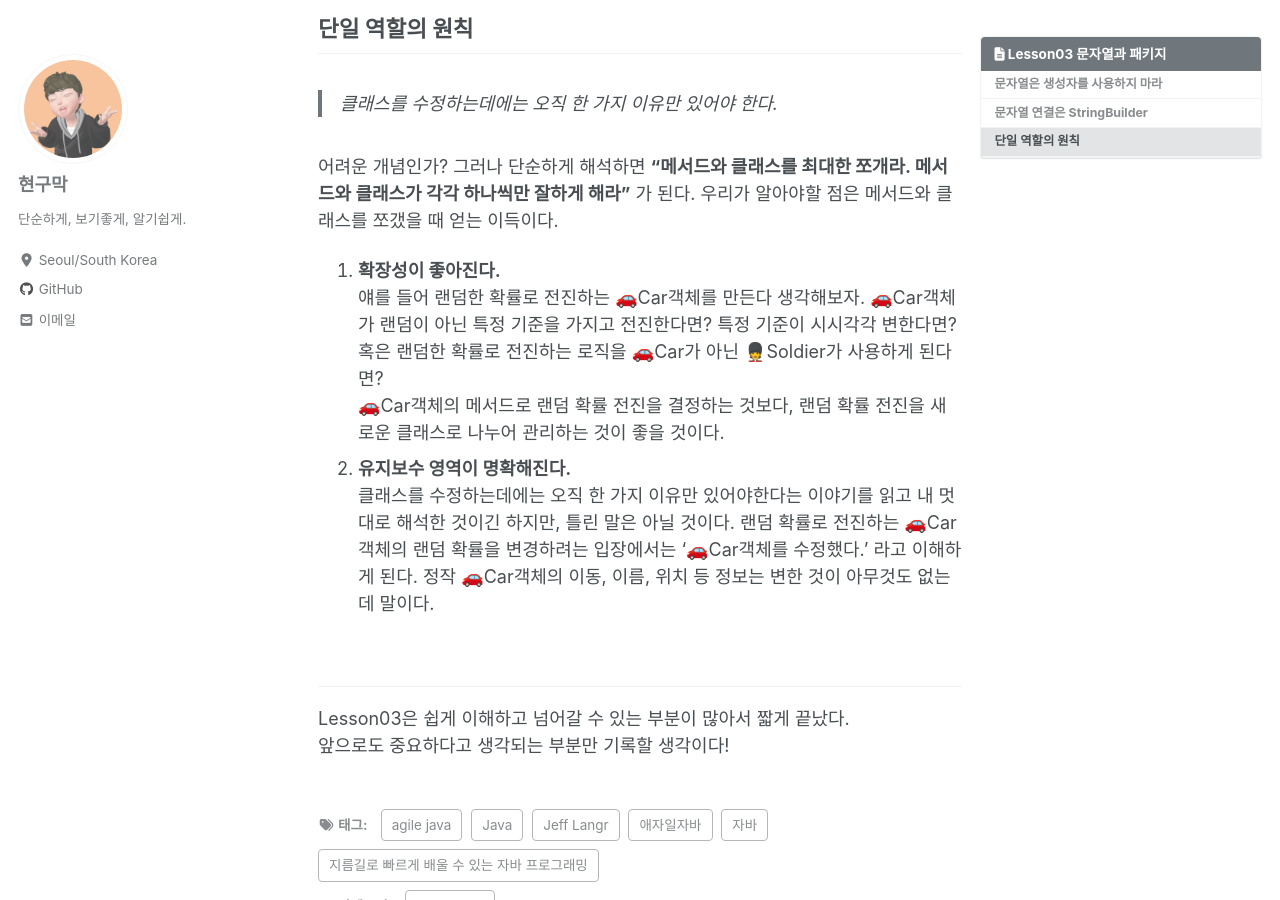
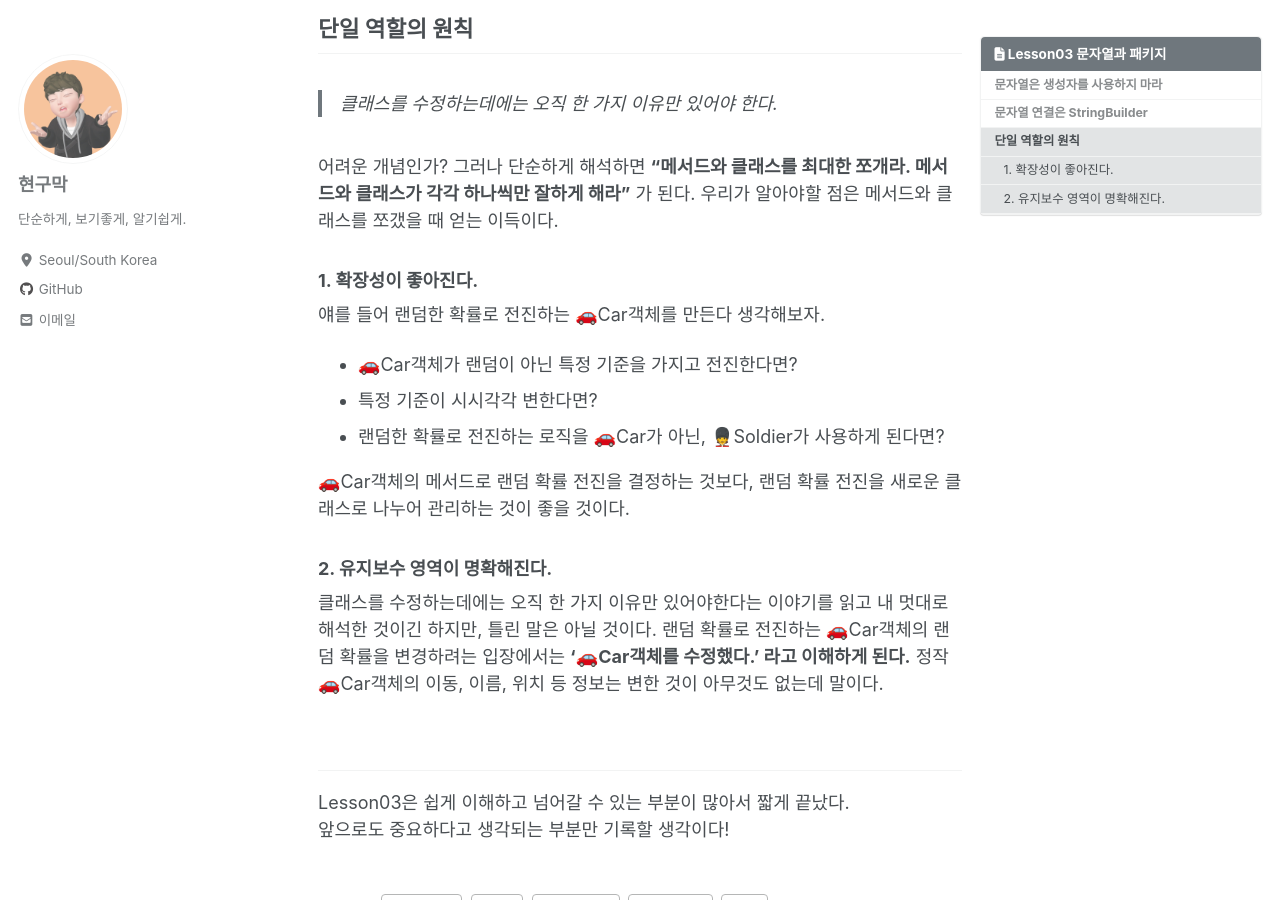
Before and after one commit to Hyeon9mak/Hyeon9mak.github.io, a Jekyll site: the page built from _posts/2020-12-08-Agile-Java-Lesson03.md, in a window 1280 px wide and 900 px high, scrolled down 785 px. Built offline with Jekyll 4.4.1, drawn with Linux system fonts in a browser that asks for light colours; cached includes are drawn as plain includes; nearby versions of some CDN libraries; comment, search, counter and statistics services are not loaded.

Commit message:
Update 2020-12-08-Agile-Java-Lesson03.md

```diff
--- a/_posts/2020-12-08-Agile-Java-Lesson03.md
+++ b/_posts/2020-12-08-Agile-Java-Lesson03.md
@@ -39,12 +39,17 @@ StringBuilder의 효능에 대해서는 함께 이펙티브 자바 스터디를
 
 어려운 개념인가? 그러나 단순하게 해석하면 **"메서드와 클래스를 최대한 쪼개라. 메서드와 클래스가 각각 하나씩만 잘하게 해라"** 가 된다. 우리가 알아야할 점은 메서드와 클래스를 쪼갰을 때 얻는 이득이다.
 
-1. **확장성이 좋아진다.**
-얘를 들어 랜덤한 확률로 전진하는 🚗Car객체를 만든다 생각해보자. 🚗Car객체가 랜덤이 아닌 특정 기준을 가지고 전진한다면?
-특정 기준이 시시각각 변한다면? 혹은 랜덤한 확률로 전진하는 로직을 🚗Car가 아닌 💂Soldier가 사용하게 된다면?
+### 1. 확장성이 좋아진다.
+얘를 들어 랜덤한 확률로 전진하는 🚗Car객체를 만든다 생각해보자.
+
+- 🚗Car객체가 랜덤이 아닌 특정 기준을 가지고 전진한다면?
+- 특정 기준이 시시각각 변한다면?
+- 랜덤한 확률로 전진하는 로직을 🚗Car가 아닌, 💂Soldier가 사용하게 된다면?
+
 🚗Car객체의 메서드로 랜덤 확률 전진을 결정하는 것보다, 랜덤 확률 전진을 새로운 클래스로 나누어 관리하는 것이 좋을 것이다.
-2. **유지보수 영역이 명확해진다.**
-클래스를 수정하는데에는 오직 한 가지 이유만 있어야한다는 이야기를 읽고 내 멋대로 해석한 것이긴 하지만, 틀린 말은 아닐 것이다. 랜덤 확률로 전진하는 🚗Car객체의 랜덤 확률을 변경하려는 입장에서는 '🚗Car객체를 수정했다.' 라고 이해하게 된다. 정작 🚗Car객체의 이동, 이름, 위치 등 정보는 변한 것이 아무것도 없는데 말이다.
+
+### 2. 유지보수 영역이 명확해진다.
+클래스를 수정하는데에는 오직 한 가지 이유만 있어야한다는 이야기를 읽고 내 멋대로 해석한 것이긴 하지만, 틀린 말은 아닐 것이다. 랜덤 확률로 전진하는 🚗Car객체의 랜덤 확률을 변경하려는 입장에서는 **'🚗Car객체를 수정했다.' 라고 이해하게 된다.** 정작 🚗Car객체의 이동, 이름, 위치 등 정보는 변한 것이 아무것도 없는데 말이다.
 
 <br>
 
```
